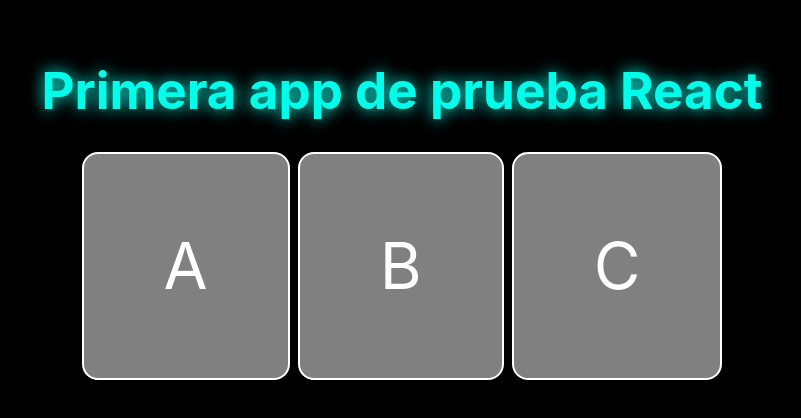
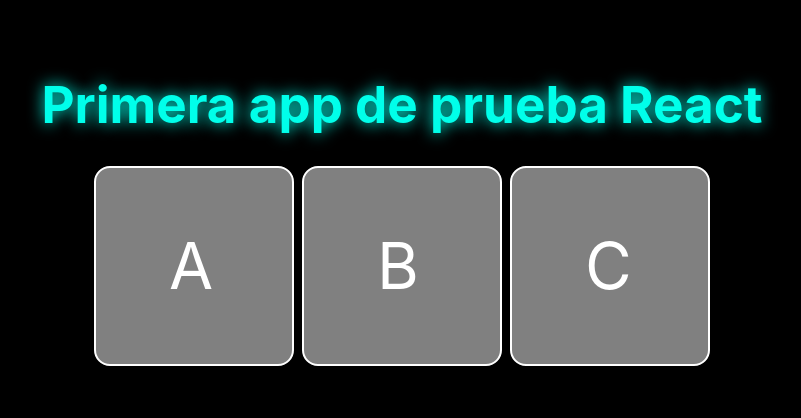
Before and after one commit to FranAM1/prueba-react, a React (Vite) app: page / in a window 1280 px wide. Shown: the part 196-614 px from the top of the page, without its empty margins (238-1039 px from the left). Built offline with nearby package versions, Linux system fonts and the light colour scheme.

Commit message:
Cambiar input

```diff
--- a/src/App.css
+++ b/src/App.css
@@ -13,6 +13,7 @@ body{
   color: rgb(0, 255, 234);
   align-self: center;
   text-shadow: 0 0 1rem rgb(0, 255, 234);
+  text-align: center;
 }
 
 .cellsContainer{
@@ -24,9 +25,17 @@ body{
 .cell{
   color:white;
   display: flex;
-  font-size: 4rem;
-  padding: 4rem 5rem;
+  width: 200px;
+  height: 200px;
   background-color: gray;
   border-radius: 1rem;
   border: 2px solid white;
+  display: grid;
+  place-items: center;
 }
+
+.cell > input {
+  all: unset;
+  font-size: 4rem;
+  width: 50px;
+}
--- a/src/App.tsx
+++ b/src/App.tsx
@@ -3,6 +3,13 @@ import './App.css'
 
 function App() {
   const [cells, setCells] = useState(["A", "B", "C"])
+
+  function changeContent(newValue: string, index: number) {
+    console.log(newValue, index)
+    const nextValue = cells.slice()
+    nextValue[index] = newValue
+    setCells(nextValue)
+  }
 
   return (
     <>
@@ -10,8 +17,11 @@ function App() {
       <div className="cellsContainer">
         {
         cells.map((cell, index) => (
-          <div className="cell" key={index}>
-            {cell}
+          <div
+          className="cell"
+          key={index}
+          >
+            <input type="text" maxLength={1} value={cell} onChange={(e) => changeContent(e.currentTarget.value, index)}/>
           </div>
         ))
         }
```
